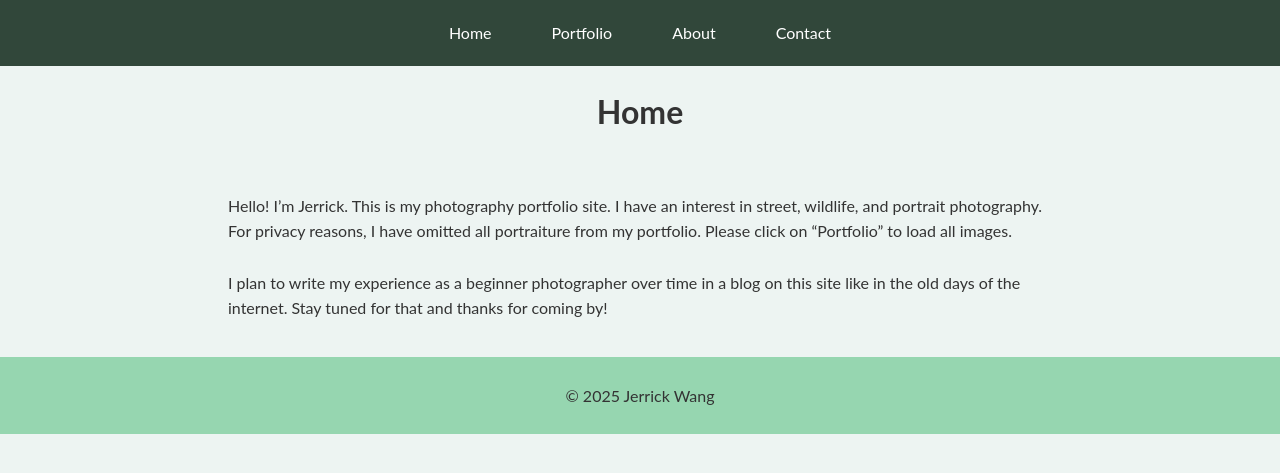
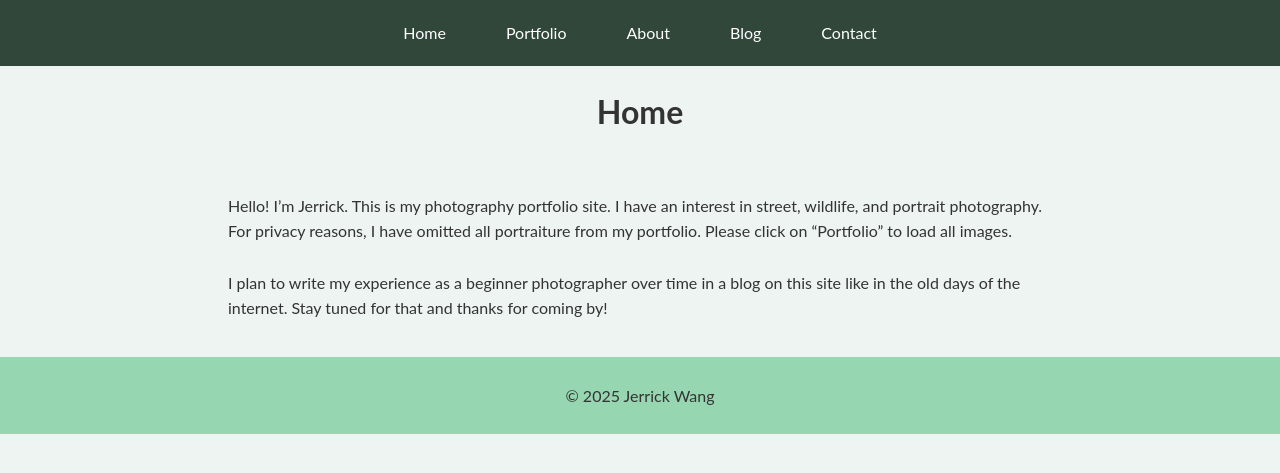
Before and after one commit to jerrickwang/jerrickwang.github.io, a Jekyll site: the page built from index.md, in a window 1280 px wide. Shown: the top 473 px of the page. Built offline with Jekyll 4.4.1, drawn with Linux system fonts in a browser that asks for light colours.

Commit message:
Update default.html

```diff
--- a/_layouts/default.html
+++ b/_layouts/default.html
@@ -15,6 +15,7 @@
           <li><a href="{{ '/' | relative_url }}" >Home</a></li>
           <li><a href="{{ '/portfolio/' | relative_url }}" >Portfolio</a></li>
           <li><a href="{{ '/about/' | relative_url }}" >About</a></li>
+          <li><a href="{{ '/blog/' | relative_url }}" >Blog</a></li>
           <li><a href="{{ '/contact/' | relative_url }}" >Contact</a></li>
         </ul>
       </div>
```
